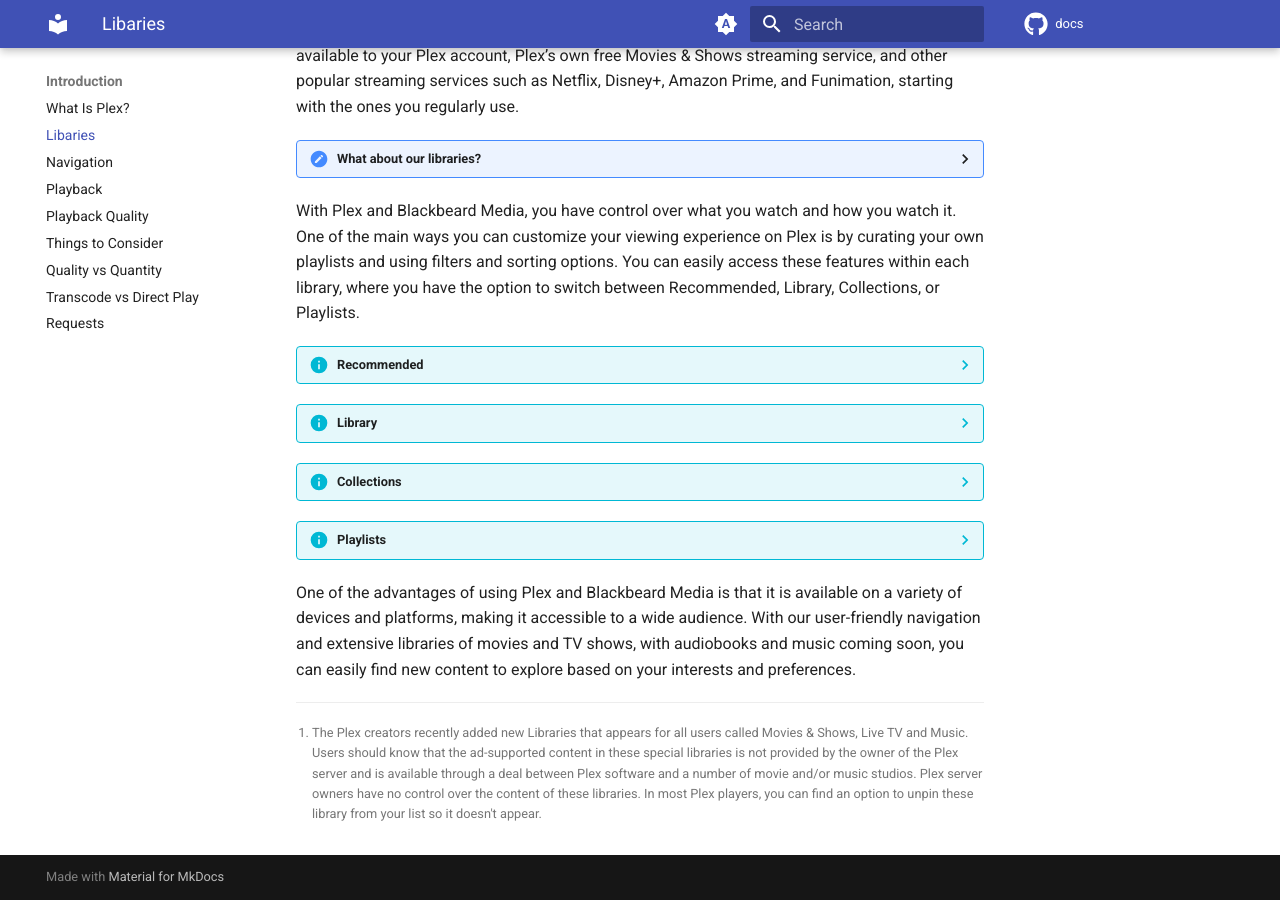
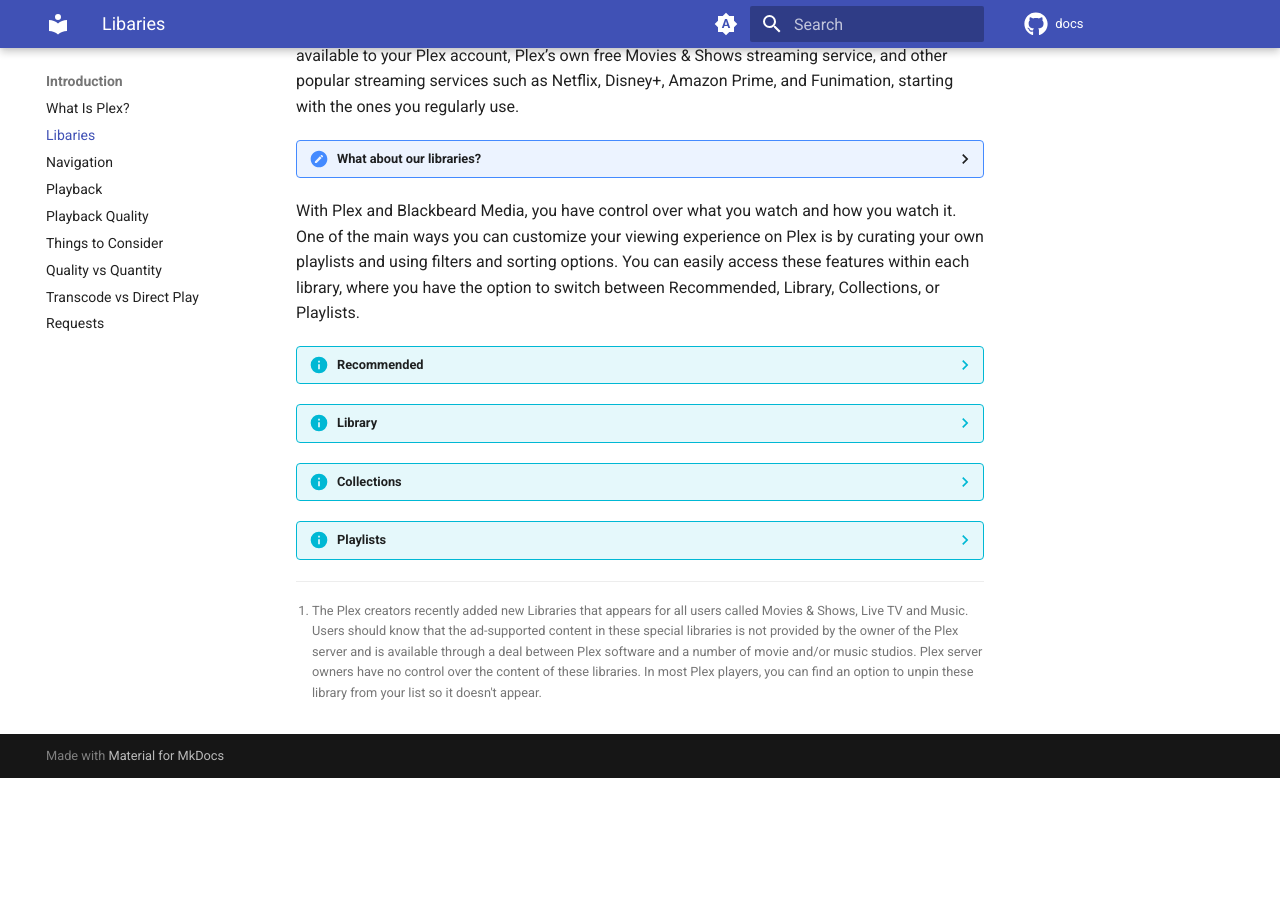
Before and after one commit to neomedia6989/docs-2, an MkDocs documentation site: the page built from docs/introduction/libraries.md, in a window 1280 px wide and 900 px high, scrolled down 564 px. Built offline with MkDocs 1.6.1 and Material for MkDocs 9.7.7, drawn with Linux system fonts in a browser that asks for light colours; comment, search, counter and statistics services are not loaded; after the commit the page ends 1342 px from its top, so only the background shows below that.

Commit message:
Update libraries.md

```diff
--- a/docs/introduction/libraries.md
+++ b/docs/introduction/libraries.md
@@ -47,6 +47,5 @@
 
     If the server owner has curated playlists of content, such as all the films in a series, they may be presented here. It is normal if this page is empty.
 
-One of the advantages of using Plex and Blackbeard Media is that it is available on a variety of devices and platforms, making it accessible to a wide audience. With our user-friendly navigation and extensive libraries of movies and TV shows, with audiobooks and music coming soon, you can easily find new content to explore based on your interests and preferences.
 
 [^1]: The Plex creators recently added new Libraries that appears for all users called Movies & Shows, Live TV and Music. Users should know that the ad-supported content in these special libraries is not provided by the owner of the Plex server and is available through a deal between Plex software and a number of movie and/or music studios. Plex server owners have no control over the content of these libraries. In most Plex players, you can find an option to unpin these library from your list so it doesn't appear.
```
